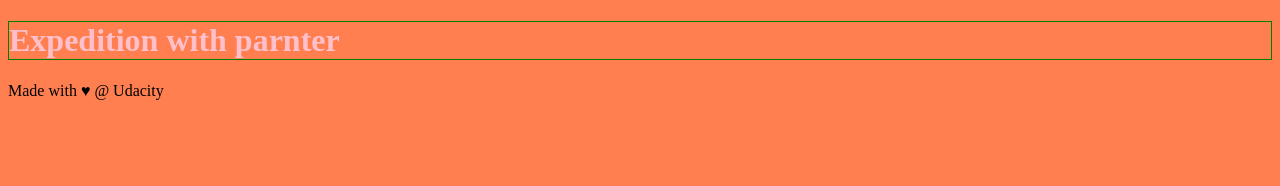
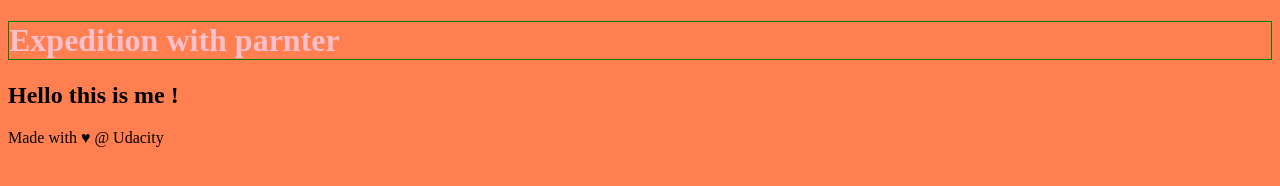
Before and after one commit to zinebNabihi/new_project, a plain HTML site: page index.html in a window 1280 px wide. Drawn offline with Linux system fonts and the light colour scheme.

Commit message:
some text in main

```diff
--- a/index.html
+++ b/index.html
@@ -12,7 +12,7 @@
 
     <div class="container">
         <main>
-
+                    <h2>Hello this is me !</h2>
         </main>
     </div>
 
```
